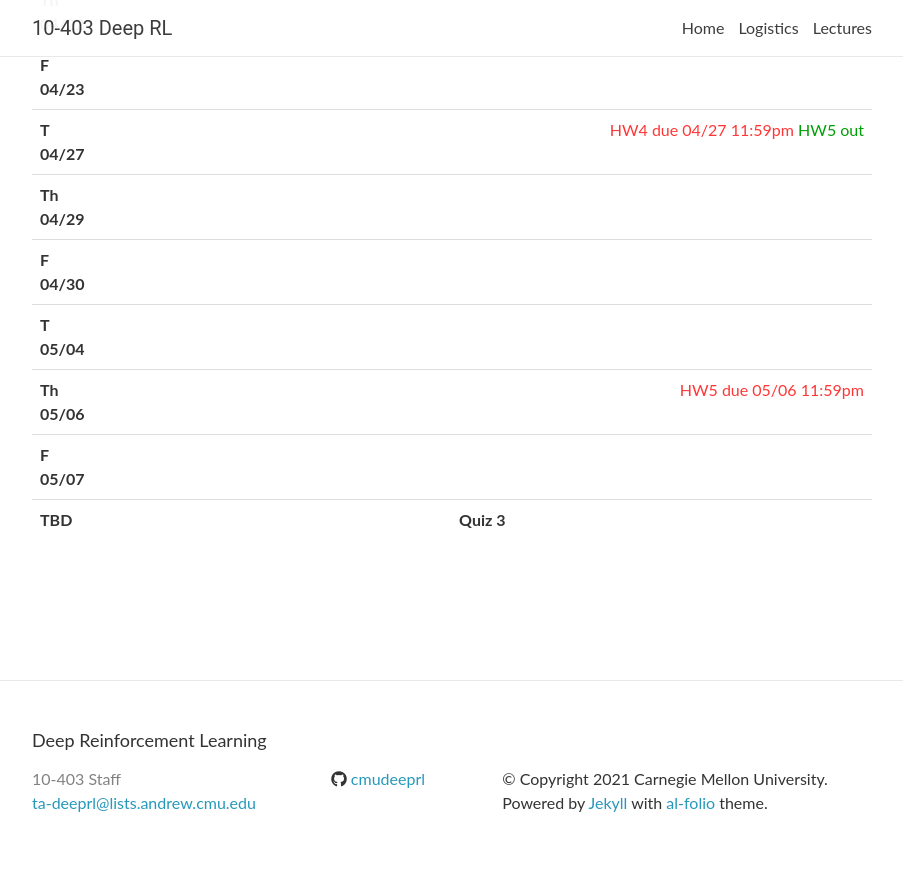
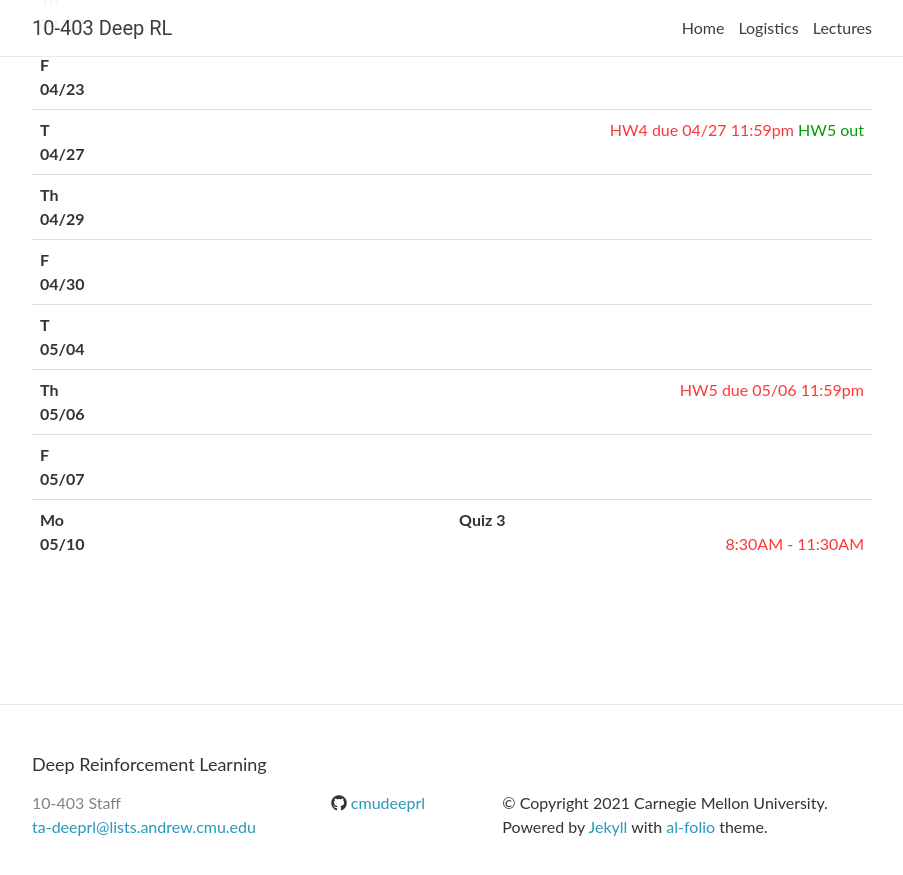
Before and after one commit to cmudeeprl/403_website, a Jekyll site: the page built from _pages/lectures.md, in a window 1280 px wide and 900 px high, scrolled down 2500 px. Shown: the top 875 px of the window, without its empty margins (188-1091 px from the left). Built offline with Jekyll 4.4.1, drawn with Linux system fonts in a browser that asks for light colours; nearby versions of some CDN libraries; comment, search, counter and statistics services are not loaded.

Commit message:
feat: add quiz 3 (final exam time)

```diff
--- a/_data/lectures.yml
+++ b/_data/lectures.yml
@@ -630,7 +630,7 @@
     - Zambaldi et al. <a href="https://arxiv.org/pdf/1806.01830.pdf" target="_blank"> Relational Deep Reinforcement Learning</a>
     - Google AI Blog&#58; <a href="https://ai.googleblog.com/2020/06/using-selective-attention-in.html" target="_blank">Using Selective Attention in Reinforcement Learning Agents</a>
     - Ding et al. <a href="https://openreview.net/forum?id=Syx9Q1rYvH" target="_blank"> Mutual Information Maximization for Robust Plannable Representations</a>
-  logistics: <span class="deadline">HW5 due 05/06 11:59pm</span> <br>
+  logistics: <span class="deadline">HW5 due 05/06 11:59pm</span>
 
 - date: F 05/07
   lecturer:
@@ -643,10 +643,10 @@
   readings:
   logistics:
 
-- date: TBD
+- date: Mo 05/10
   lecturer:
   quiz: >
-    <strong>Quiz 3 </strong>
+    <strong>Quiz 3</strong>
   notes:
   readings:
-  logistics:
+  logistics: <span class="deadline">8:30AM - 11:30AM</span>
```
